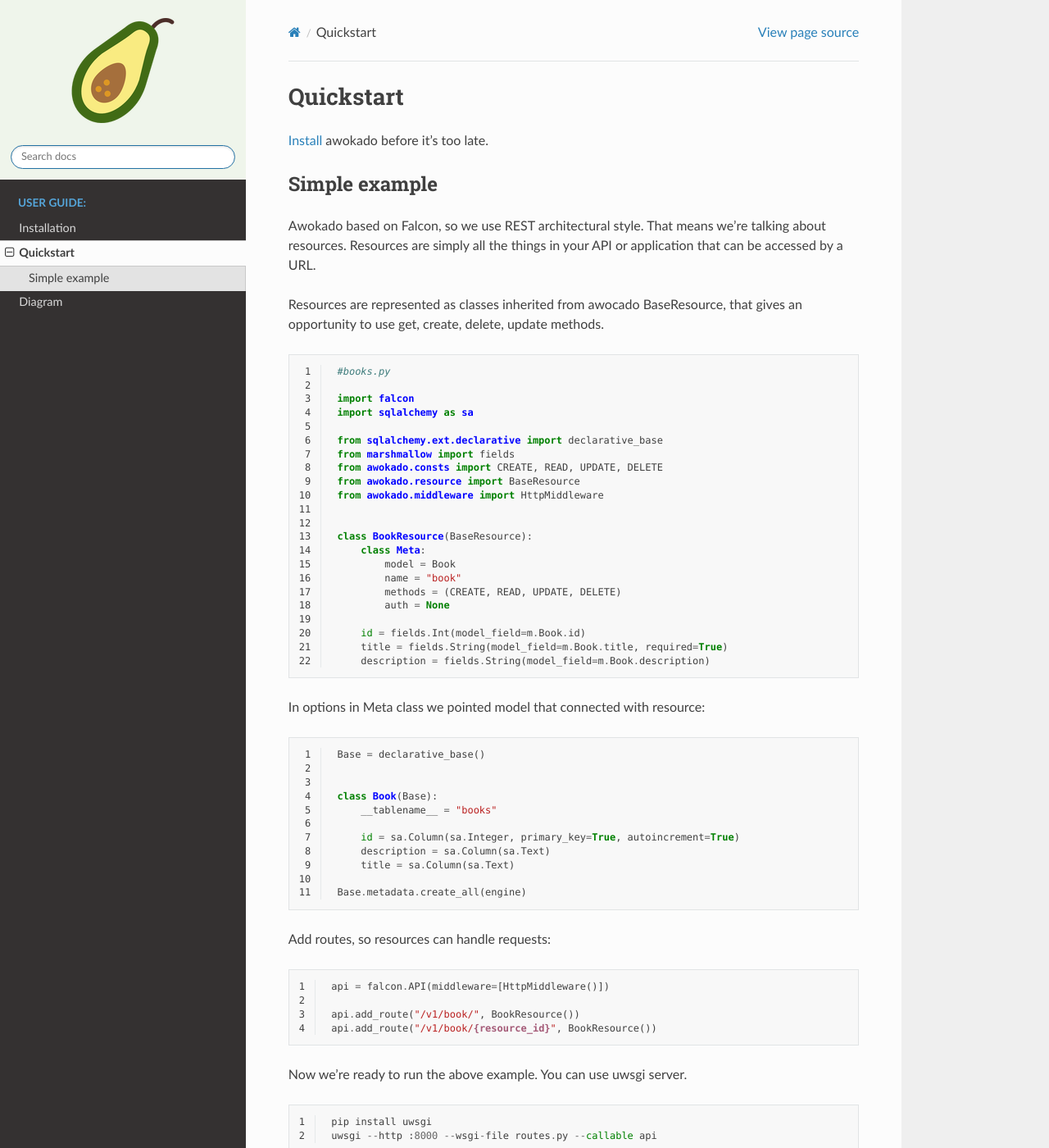
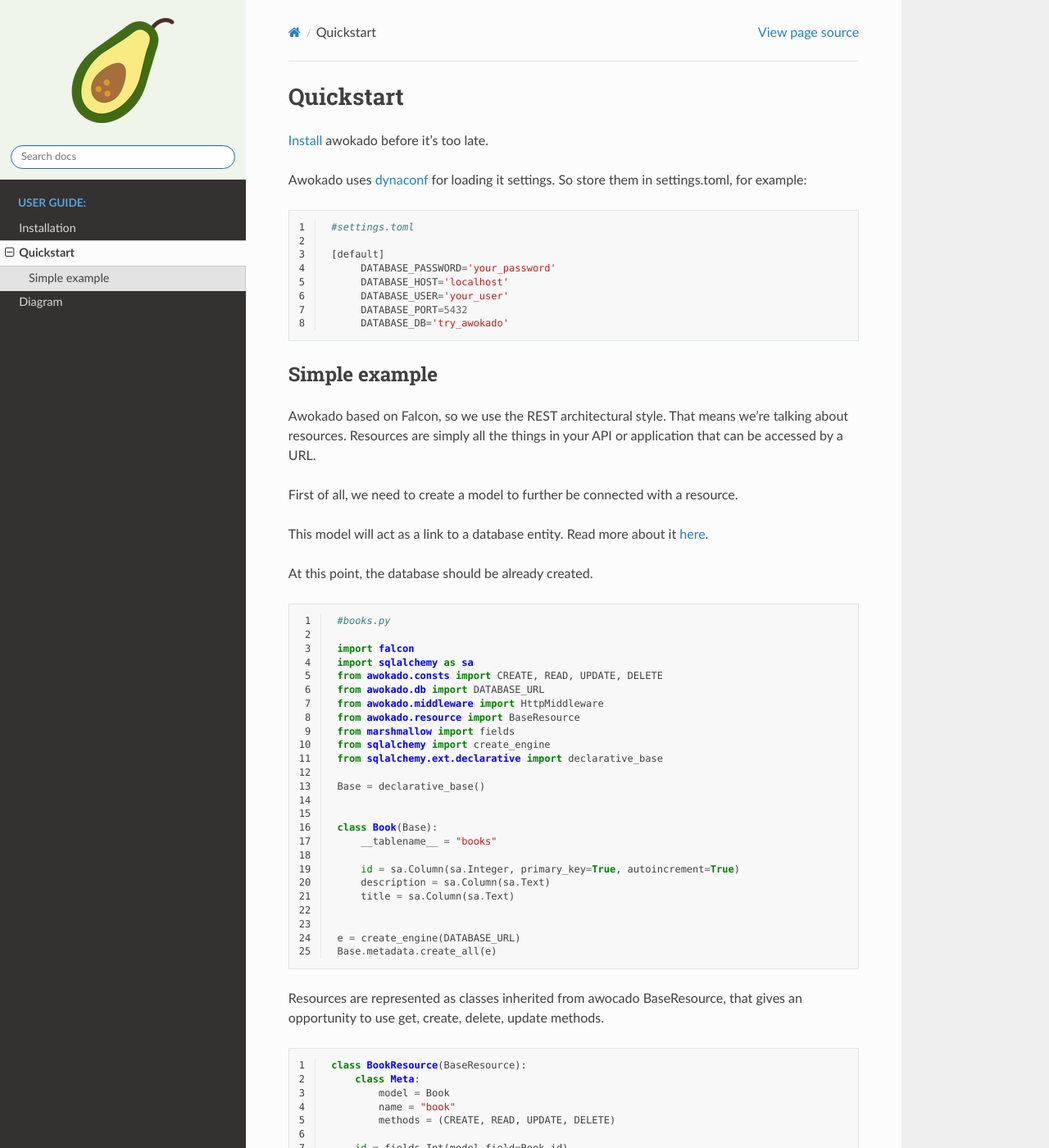
Before and after one commit to 5783354/awokado, a Sphinx documentation site: the page built from docs/source/quickstart.rst, in a window 1280 px wide and 1400 px high. Shown: the whole window at 82% size. Built offline with Sphinx 7.4.7 and the Read the Docs theme 2.0.0, drawn with Linux system fonts in a browser that asks for light colours; some of the changed text lies outside the part shown.

Commit message:
Add useful links

```diff
--- /dev/null
+++ b/docs/source/_static/examples/books.py
@@ -0,0 +1,41 @@
+import falcon
+import sqlalchemy as sa
+from awokado.consts import CREATE, READ, UPDATE, DELETE
+from awokado.db import DATABASE_URL
+from awokado.middleware import HttpMiddleware
+from awokado.resource import BaseResource
+from marshmallow import fields
+from sqlalchemy import create_engine
+from sqlalchemy.ext.declarative import declarative_base
+
+Base = declarative_base()
+
+
+class Book(Base):
+    __tablename__ = "books"
+
+    id = sa.Column(sa.Integer, primary_key=True, autoincrement=True)
+    description = sa.Column(sa.Text)
+    title = sa.Column(sa.Text)
+
+
+e = create_engine(DATABASE_URL)
+Base.metadata.create_all(e)
+
+
+class BookResource(BaseResource):
+    class Meta:
+        model = Book
+        name = "book"
+        methods = (CREATE, READ, UPDATE, DELETE)
+        auth = None
+
+    id = fields.Int(model_field=Book.id)
+    title = fields.String(model_field=Book.title, required=True)
+    description = fields.String(model_field=Book.description)
+
+
+api = falcon.API(middleware=[HttpMiddleware()])
+
+api.add_route("/v1/book/", BookResource())
+api.add_route("/v1/book/{resource_id}", BookResource())
--- a/docs/source/quickstart.rst
+++ b/docs/source/quickstart.rst
@@ -3,16 +3,35 @@
 
 `Install <installation.html>`_ awokado before it's too late.
 
+Awokado uses `dynaconf <https://github.com/rochacbruno/dynaconf/>`_ for loading it settings.
+So store them in settings.toml, for example:
+
+.. code-block:: python
+   :linenos:
+
+    #settings.toml
+
+    [default]
+         DATABASE_PASSWORD='your_password'
+         DATABASE_HOST='localhost'
+         DATABASE_USER='your_user'
+         DATABASE_PORT=5432
+         DATABASE_DB='try_awokado'
+
 
 Simple example
 ------------------
 
-Awokado based on Falcon, so we use REST architectural style. That means we're talking about resources.
+Awokado based on Falcon, so we use the REST architectural style. That means we're talking about resources.
 Resources are simply all the things in your API or application that can be accessed by a URL.
 
-Resources are represented as classes inherited from awocado BaseResource,
-that gives an opportunity to use get, create, delete, update methods.
 
+First of all, we need to create a model to further be connected with a resource.
+
+This model will act as a link to a database entity.
+Read more about it `here <https://docs.sqlalchemy.org/en/13/orm/extensions/declarative/basic_use.html?highlight=declarative_base>`_.
+
+At this point, the database should be already created.
 
 .. code-block:: python
    :linenos:
@@ -21,30 +40,13 @@
 
     import falcon
     import sqlalchemy as sa
-
+    from awokado.consts import CREATE, READ, UPDATE, DELETE
+    from awokado.db import DATABASE_URL
+    from awokado.middleware import HttpMiddleware
+    from awokado.resource import BaseResource
+    from marshmallow import fields
+    from sqlalchemy import create_engine
     from sqlalchemy.ext.declarative import declarative_base
-    from marshmallow import fields
-    from awokado.consts import CREATE, READ, UPDATE, DELETE
-    from awokado.resource import BaseResource
-    from awokado.middleware import HttpMiddleware
-
-
-    class BookResource(BaseResource):
-        class Meta:
-            model = Book
-            name = "book"
-            methods = (CREATE, READ, UPDATE, DELETE)
-            auth = None
-
-        id = fields.Int(model_field=m.Book.id)
-        title = fields.String(model_field=m.Book.title, required=True)
-        description = fields.String(model_field=m.Book.description)
-
-
-In options in Meta class we pointed model that connected with resource:
-
-.. code-block:: python
-   :linenos:
 
     Base = declarative_base()
 
@@ -56,7 +58,25 @@
         description = sa.Column(sa.Text)
         title = sa.Column(sa.Text)
 
-    Base.metadata.create_all(engine)
+
+    e = create_engine(DATABASE_URL)
+    Base.metadata.create_all(e)
+
+Resources are represented as classes inherited from awocado BaseResource,
+that gives an opportunity to use get, create, delete, update methods.
+
+.. code-block:: python
+   :linenos:
+
+    class BookResource(BaseResource):
+        class Meta:
+            model = Book
+            name = "book"
+            methods = (CREATE, READ, UPDATE, DELETE)
+
+        id = fields.Int(model_field=Book.id)
+        title = fields.String(model_field=Book.title, required=True)
+        description = fields.String(model_field=Book.description)
 
 
 Add routes, so resources can handle requests:
@@ -69,13 +89,15 @@
     api.add_route("/v1/book/", BookResource())
     api.add_route("/v1/book/{resource_id}", BookResource())
 
-Now we're ready to run the above example. You can use uwsgi server.
+The final file version should look like `this one <https://gitlab.com/5783354/awokado/blob/generate_documentation/docs/source/_static/examples/books.py>`_.
+
+Now we're ready to run the above example. You can use the uwsgi server.
 
 .. code-block:: python
    :linenos:
 
     pip install uwsgi
-    uwsgi --http :8000 --wsgi-file routes.py --callable api
+    uwsgi --http :8000 --wsgi-file books.py --callable api
 
 Test it using curl in another terminal:
 
@@ -98,7 +120,7 @@
 
     {
         "meta": {
-            "total": 2
+            "total": 1
         },
         "payload": {
             "book": [
@@ -106,11 +128,6 @@
                     "description": "some_description",
                     "id": 1,
                     "title": "some_title"
-                },
-                {
-                    "description": "some_description1",
-                    "id": 2,
-                    "title": "some_title1"
                 }
             ]
         }
```
